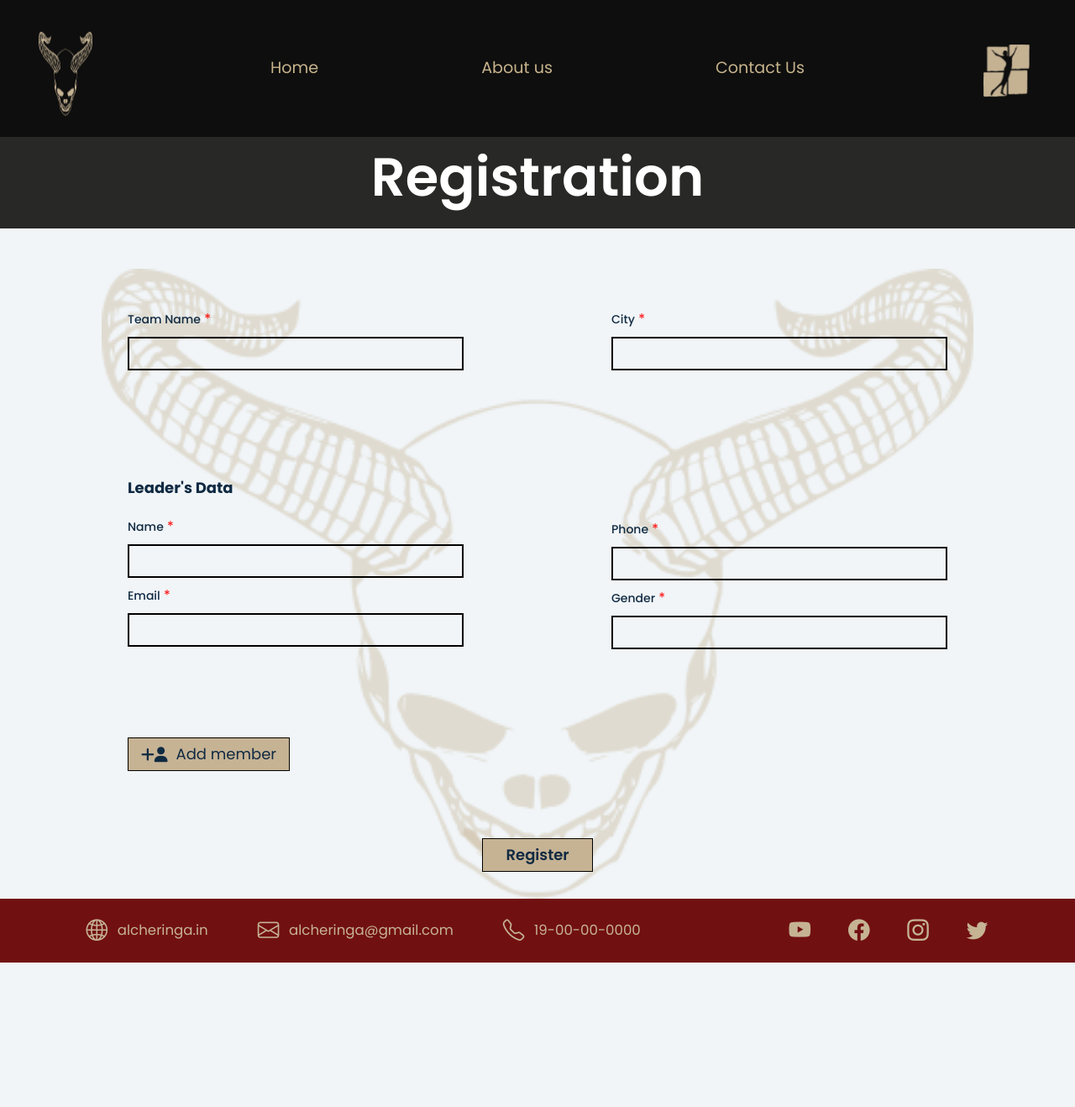
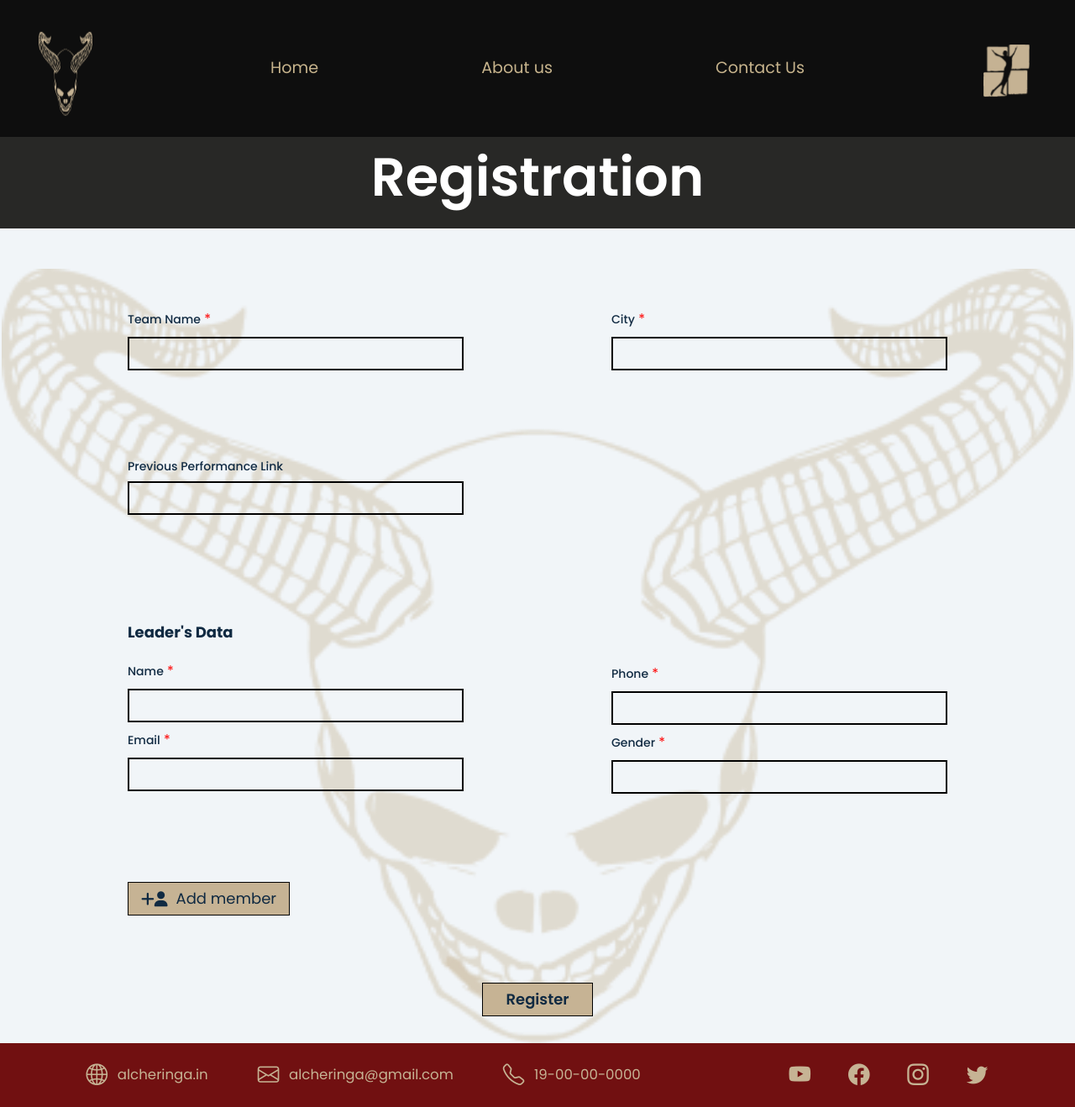
Before and after one commit to modiraghav123/rocko-deploy, a Django app: page /register/ in a window 1280 px wide. Shown: the whole page at 84% size. Before the commit the page ends 1146 px from the top, so only its background shows below. Run offline with Django 3.2, Linux system fonts and the light colour scheme; some libraries are stand-ins or nearby versions.

Commit message:
added previous performance field

```diff
--- a/base/models.py
+++ b/base/models.py
@@ -8,6 +8,7 @@
     teamName = models.CharField(max_length=124,null=True)
     city = models.CharField(max_length=50,null=True)
     referalCode = models.CharField(max_length=10,null=True)
+    previousPerformance=models.CharField(max_length=200,null=True)
     def __str__(self):
         return '%s' % (self.teamName)
 class Member(models.Model):
--- a/base/templates/base/registration.html
+++ b/base/templates/base/registration.html
@@ -350,6 +350,15 @@
                     <input class="input-text-field " required type="text" name="city" />
                 </p>
             </div>
+        </div>
+        <div class="row-view">
+            <div class="sections m-5">
+                <p>
+                    <label for="team_name" class="head-style ">Previous Performance Link</label>
+                    <input class="input-text-field " required type="text" name="performance" />
+                </p>
+            </div>
+            <div class="sections m-5"></div>
         </div>
         <div class="row-view">
             <div class="sections m-5">
--- a/base/views.py
+++ b/base/views.py
@@ -16,8 +16,9 @@
 
         teamName=request.POST.get('teamName')
         city=request.POST.get('city')
+        previousPerformance=request.POST.get('performance')
         # referal=request.POST.get('referal')
-        team=Team(teamName=teamName,city=city,referalCode="referal")
+        team=Team(teamName=teamName,city=city,referalCode="referal",previousPerformance=previousPerformance)
         team.save()
         name=request.POST.get('name')
 
```
Also changed, not shown: base/migrations/0011_team_previousperformance.py (added).
